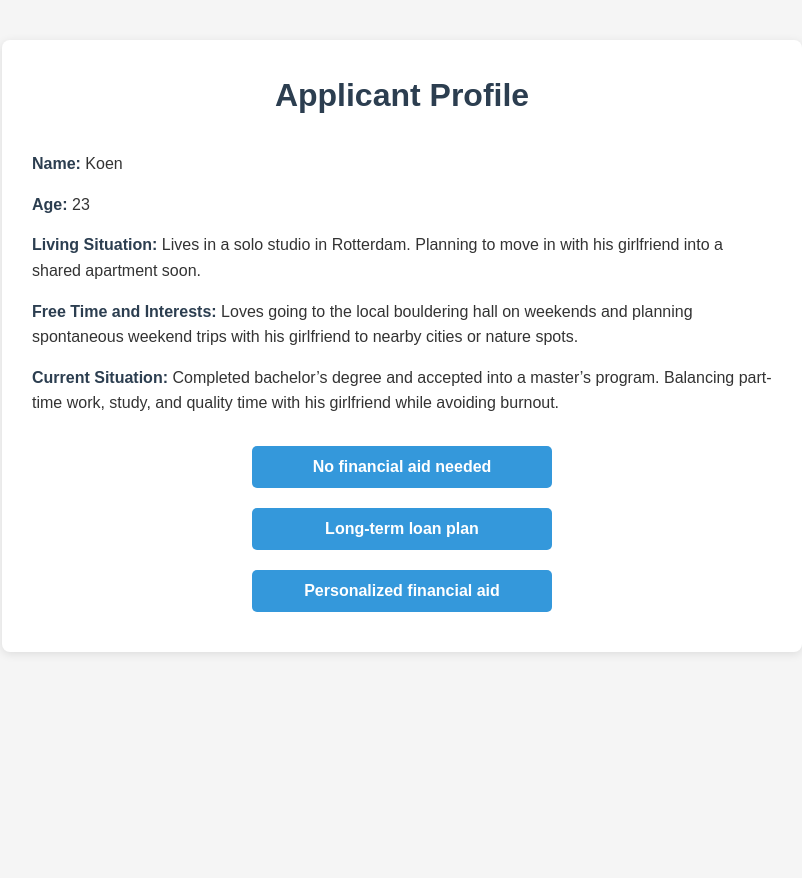
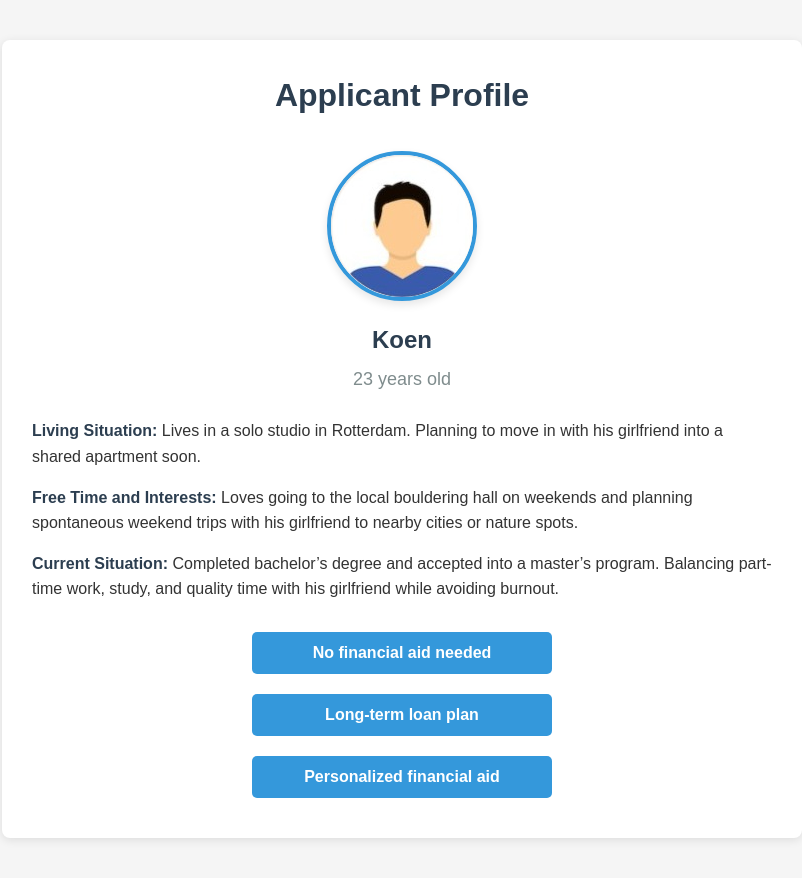
Before and after one commit to echoandzoey/workshop, a website: page index.html in a window 1280 px wide. Both pictures are taken after a click on the button "Start Workshop". Shown: the whole page, without its empty margins (238-1040 px from the left). Before the commit the page ends 800 px from the top, so only its background shows below. Drawn offline with Linux system fonts and the light colour scheme.

Commit message:
edit the profile ui

```diff
--- a/script.js
+++ b/script.js
@@ -108,23 +108,38 @@ document.addEventListener("DOMContentLoaded", () => {
 
   function loadCurrentProfile() {
     const participant = participants[currentParticipantIndex];
+    const avatarPath = `images/${participant.name}.jpg`;
 
     profileContent.innerHTML = `
-            <div class="profile-item"><strong>Name:</strong> ${participant.name}</div>
-            <div class="profile-item"><strong>Age:</strong> ${participant.age}</div>
-            <div class="profile-item"><strong>Living Situation:</strong> ${participant["living situation"]}</div>
-            <div class="profile-item"><strong>Free Time and Interests:</strong> ${participant["Free time and interests"]}</div>
-            <div class="profile-item"><strong>Current Situation:</strong> ${participant["Current situation"]}</div>
+            <div class="avatar-container">
+                <img src="${avatarPath}" alt="${participant.name}" class="avatar">
+            </div>
+            <div class="profile-header">
+                <div class="profile-name">${participant.name}</div>
+                <div class="profile-age">${participant.age} years old</div>
+            </div>
+            <div class="profile-details">
+                <div class="profile-item"><strong>Living Situation:</strong> ${participant["living situation"]}</div>
+                <div class="profile-item"><strong>Free Time and Interests:</strong> ${participant["Free time and interests"]}</div>
+                <div class="profile-item"><strong>Current Situation:</strong> ${participant["Current situation"]}</div>
+            </div>
         `;
   }
 
   function loadOutcome() {
     const participant = participants[currentParticipantIndex];
+    const avatarPath = `images/${participant.name}.jpg`;
 
     outcomeContent.innerHTML = `
-            <div class="profile-item"><strong>Name:</strong> ${
-              participant.name
-            }</div>
+            <div class="avatar-container">
+                <img src="${avatarPath}" alt="${
+      participant.name
+    }" class="avatar">
+            </div>
+            <div class="profile-header">
+                <div class="profile-name">${participant.name}</div>
+                <div class="profile-age">${participant.age} years old</div>
+            </div>
             <div class="profile-item"><strong>What ${
               participant.name
             } chose:</strong> ${
--- a/styles.css
+++ b/styles.css
@@ -103,3 +103,41 @@ h1 {
   text-align: center;
   margin-bottom: 20px;
 }
+
+/* Avatar and profile styling */
+.avatar-container {
+  display: flex;
+  justify-content: center;
+  margin-bottom: 20px;
+}
+
+.avatar {
+  width: 150px;
+  height: 150px;
+  border-radius: 50%;
+  object-fit: cover;
+  border: 4px solid #3498db;
+  box-shadow: 0 4px 8px rgba(0, 0, 0, 0.1);
+}
+
+.profile-header {
+  text-align: center;
+  margin-bottom: 25px;
+}
+
+.profile-name {
+  font-size: 24px;
+  font-weight: bold;
+  margin-bottom: 5px;
+  color: #2c3e50;
+}
+
+.profile-age {
+  font-size: 18px;
+  color: #7f8c8d;
+  margin-bottom: 20px;
+}
+
+.profile-details {
+  margin-top: 20px;
+}
```
